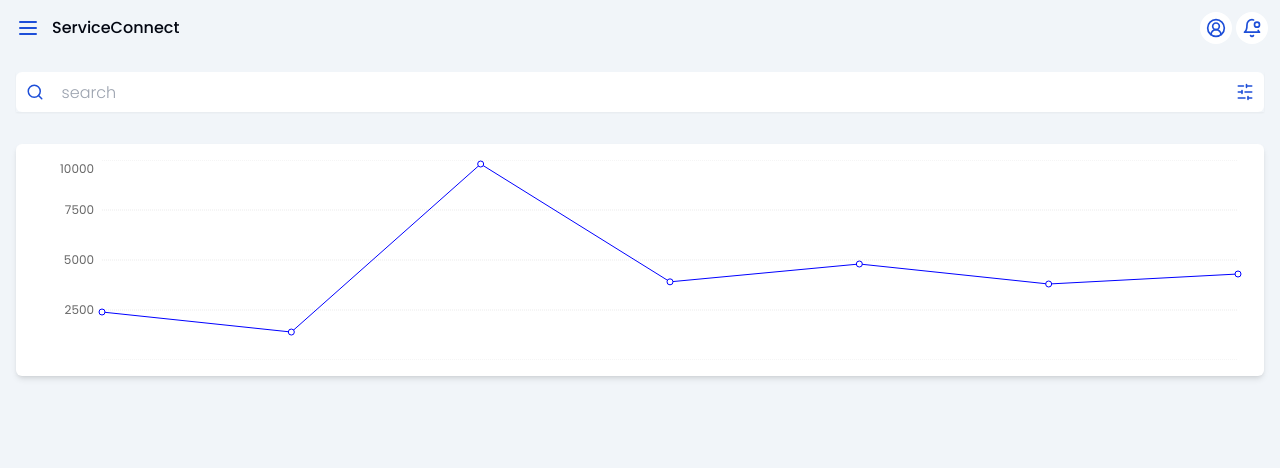
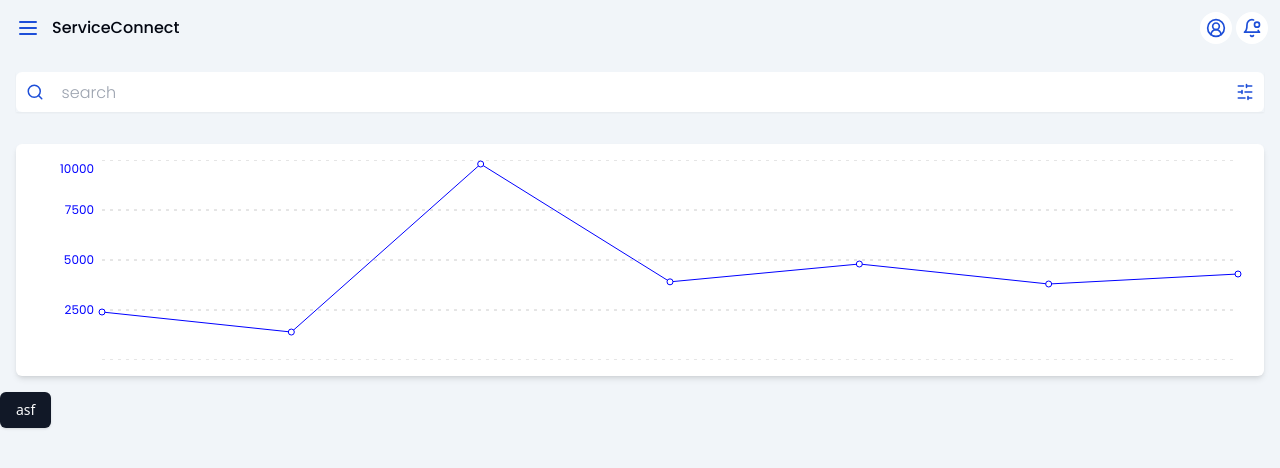
Before and after one commit to midlajmarutha/service-connect, a React (Vite) app: page /provider in a window 1280 px wide. Shown: the top 468 px of the page. Built offline with nearby package versions, Linux system fonts and the light colour scheme.

Commit message:
UI: Linechar, service provider dashboard

```diff
--- a/src/components/specific/service-provider/dashboard/charts/LineChart.tsx
+++ b/src/components/specific/service-provider/dashboard/charts/LineChart.tsx
@@ -65,8 +65,8 @@ const LineChart = () => {
                 data={data}
                 margin={{right:10, left:10}}
             >
-                <YAxis axisLine={false} tickLine={false} style={{fontFamily:"poppins"}} className="text-blue-600 text-xs"/>
-                <CartesianGrid strokeDasharray="1 1" opacity={0.4} vertical={false}/>
+                <YAxis axisLine={false} tickLine={false} style={{fontFamily:"poppins"}} tick={{fill:"blue"}} className="text-xs"/>
+                <CartesianGrid strokeDasharray="3 5" vertical={false}/>
                 <Tooltip />
                 <Line type="linear" dataKey="pv" stroke="#0000ff" />
             </LineChartContainer>
--- a/src/pages/service-provider/dashboad/provider-dashboard.tsx
+++ b/src/pages/service-provider/dashboad/provider-dashboard.tsx
@@ -1,10 +1,14 @@
 import Header from '@/components/shared/header'
 import SearchBar from '@/components/shared/searchbar'
 import LineChart from '@/components/specific/service-provider/dashboard/charts/LineChart'
+import { Button } from '@/components/ui/button'
 import React from 'react'
+import { useSearchParams } from 'react-router-dom'
 
 
 const ProviderDashboard = () => {
+  const [searchParams, setSearchParams] = useSearchParams();
+  console.log(searchParams.get("tab"))
   return (
     <div className='bg-slate-100 min-h-screen w-full'>
       <Header/>
@@ -12,6 +16,8 @@ const ProviderDashboard = () => {
       <div className='p-4 w-full'>
         <LineChart/>
       </div>
+      <Button onClick={()=>{setSearchParams({"tab":"analytics"})}}>asf</Button>
+      {searchParams.get("tab")}
     </div>
   )
 }
```
